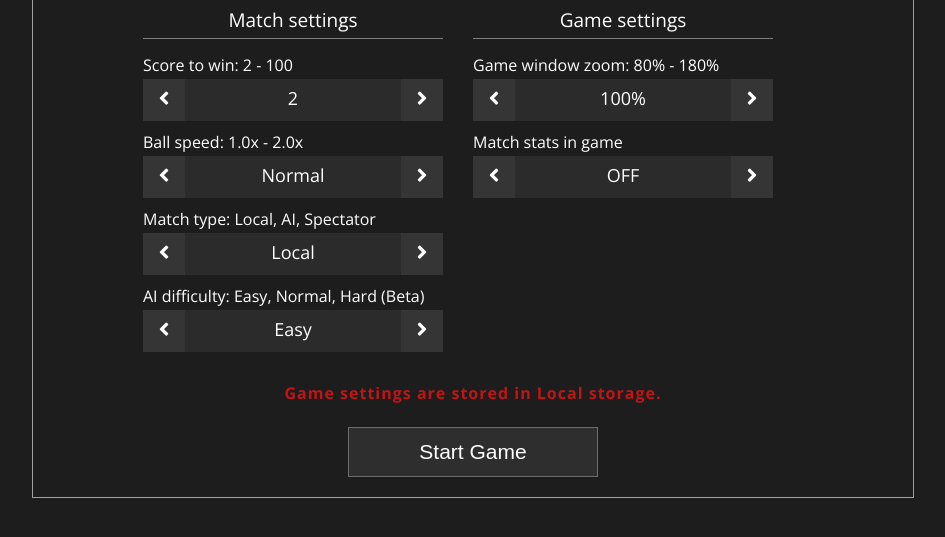
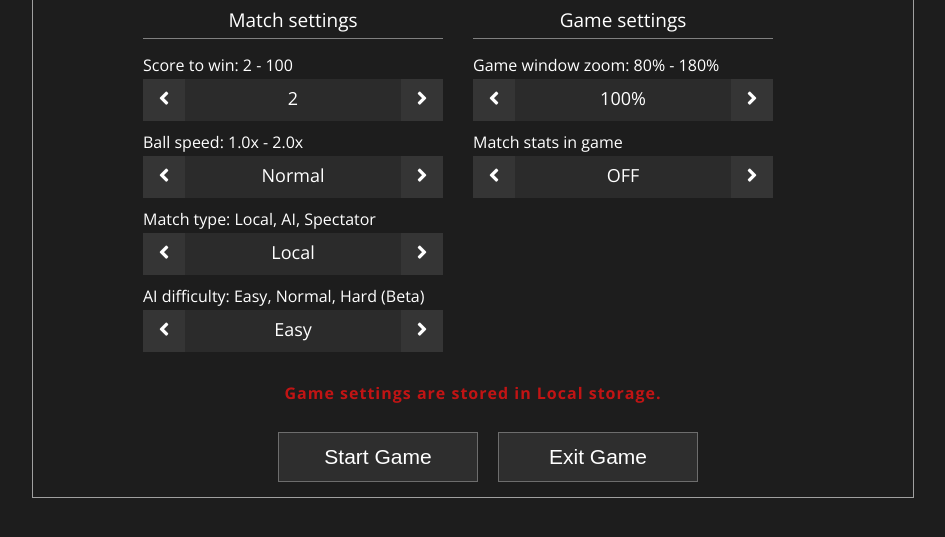
Before and after one commit to paveldrobny/JS-Game_PingPong, a plain HTML site: page index.html in a window 1280 px wide. Shown: the part 193-730 px from the top of the page, without its empty margins (167-1112 px from the left). Drawn offline with nearby package versions, Linux system fonts and the light colour scheme.

Commit message:
add Exit BTN

```diff
--- a/event.js
+++ b/event.js
@@ -4,6 +4,7 @@ let canvas = document.getElementById("canvas"),
   mainMenu = document.getElementById("menu"),
   timerB = document.getElementById("timer"),
   startBtn = document.getElementById("startBtn"),
+  exitBtn = document.getElementById("exitBtn"),
   textScore = document.getElementById("textScore"),
   mScore = document.getElementById("mScore"),
   pScore = document.getElementById("pScore"),
@@ -495,6 +496,7 @@ mBallSpeed.addEventListener("click", gameM.mBallSpeed);
 pBallSpeed.addEventListener("click", gameM.pBallSpeed);
 mStatGame.addEventListener("click", gameM.mStatGame);
 pStatGame.addEventListener("click", gameM.pStatGame);
+exitBtn.onclick = function () { window.close(); }
 
 //#endregion
 
--- a/index.html
+++ b/index.html
@@ -65,6 +65,7 @@
         <div id="mess">Game settings are stored in Local storage.</div>
         <div id="startMatch_cont">
             <button id="startBtn">Start Game</button>
+            <button id="exitBtn">Exit Game</button>
         </div>
     </div>
 
--- a/style.css
+++ b/style.css
@@ -109,8 +109,10 @@ button {
 }
 
 #startMatch_cont {
+  display: flex;
   position: absolute;
-  width: 250px;
+  width: 440px;
+  margin: 0 15px;
   left: 50%;
   bottom: 0;
   transform: translateX(-50%);
@@ -121,14 +123,29 @@ button {
   transition: .15s;
   color: white;
   font-size: 21px;
-  width: 100%;
+  width: 210px;
   height: 50px;
-  margin: 5px 0;
+  margin: 0 10px;
   background: rgb(46, 46, 46);
 }
 
 #startBtn:hover {
   border: 3px solid rgb(83, 255, 44);
+}
+
+#exitBtn {
+  outline: none;
+  transition: .15s;
+  color: white;
+  font-size: 21px;
+  width: 210px;
+  height: 50px;
+  margin: 0 10px;
+  background: rgb(46, 46, 46);
+}
+
+#exitBtn:hover {
+  border: 3px solid rgb(255, 40, 40);
 }
 
 #timer {
```
